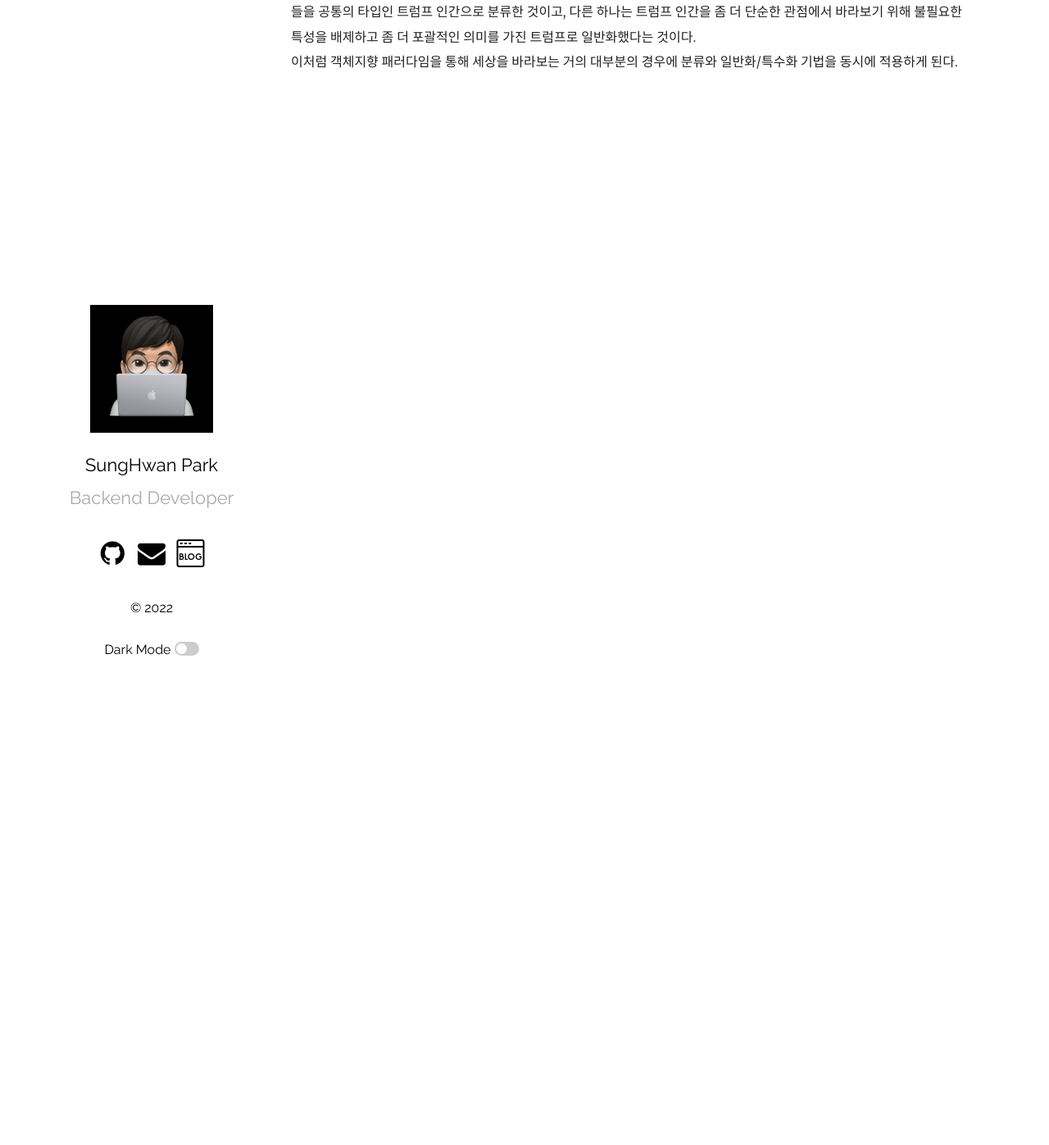
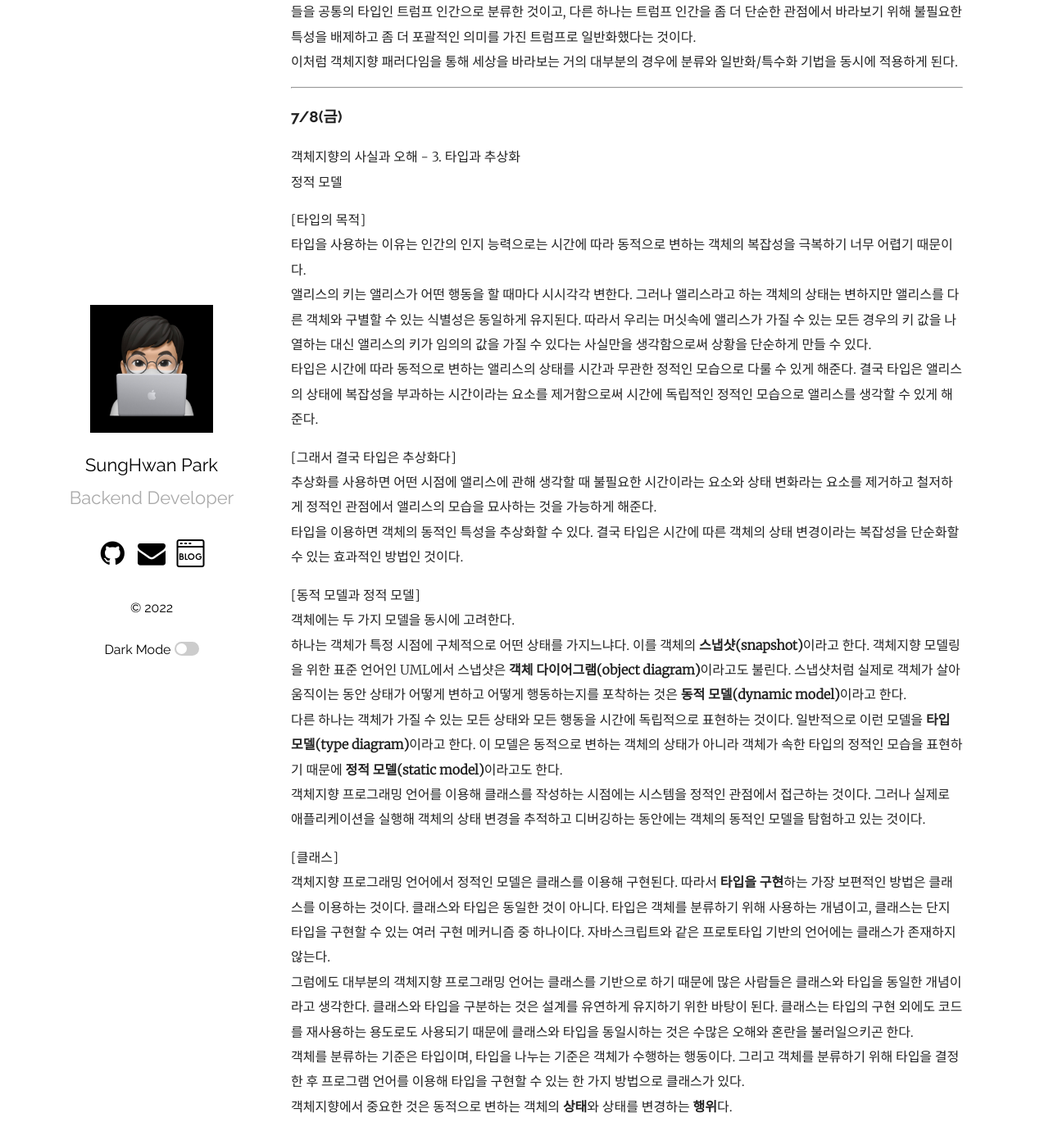
Before and after one commit to park0219/park0219.github.io, a Jekyll site: the page built from _posts/2022-07-01-7월TIL.markdown, in a window 1280 px wide and 1400 px high, scrolled down 7078 px. Shown: the top 1397 px of the window at 82% size. Built offline with Jekyll 4.4.1, drawn with Linux system fonts in a browser that asks for light colours; comment, search, counter and statistics services are not loaded.

Commit message:
feat: 2022-07-08 TIL 추가

```diff
--- a/_posts/2022-07-01-7월TIL.markdown
+++ b/_posts/2022-07-01-7월TIL.markdown
@@ -160,3 +160,31 @@ categories: 202207 TIL
 추상화의 두 번째 차원은 중요한 부분을 강조하기 위해 불필요한 세부 사항을 제거시켜 단순하게 만드는 것이다. 앨리스의 이야기에서 정원에 있는 등장인물을 트럼프 인간으로 추상화했다. 그러나 가끔씩은 트럼프 인간이 아니라 더 단순화된 트럼프로 보는 것이 상황을 더 단순하게 만드는 경우가 있다. 이때 앨리스는 트럼프 인간의 특수한 능력은 제거하고 트럼프의 특성에 집중한 것이다. 따라서 앨리스는 그 시점에 중요한 사항인 트럼프의 특성에만 집중하고 불필요한 트럼프 인간의 특성은 제거해 상황을 단순하게 만든 것이다.
 여기서 두 가지 추상화 기법이 사용되었다. 하나는 정원에 있던 등장인물들의 차이점을 배제하고 공통점만을 강조함으로써 이들을 공통의 타입인 트럼프 인간으로 분류한 것이고, 다른 하나는 트럼프 인간을 좀 더 단순한 관점에서 바라보기 위해 불필요한 특성을 배제하고 좀 더 포괄적인 의미를 가진 트럼프로 일반화했다는 것이다.
 이처럼 객체지향 패러다임을 통해 세상을 바라보는 거의 대부분의 경우에 분류와 일반화/특수화 기법을 동시에 적용하게 된다.
+
+---
+
+### 7/8(금)
+
+객체지향의 사실과 오해 - 3. 타입과 추상화
+정적 모델
+
+[타입의 목적]
+타입을 사용하는 이유는 인간의 인지 능력으로는 시간에 따라 동적으로 변하는 객체의 복잡성을 극복하기 너무 어렵기 때문이다.
+앨리스의 키는 앨리스가 어떤 행동을 할 때마다 시시각각 변한다. 그러나 앨리스라고 하는 객체의 상태는 변하지만 앨리스를 다른 객체와 구별할 수 있는 식별성은 동일하게 유지된다. 따라서 우리는 머싯속에 앨리스가 가질 수 있는 모든 경우의 키 값을 나열하는 대신 앨리스의 키가 임의의 값을 가질 수 있다는 사실만을 생각함으로써 상황을 단순하게 만들 수 있다.
+타입은 시간에 따라 동적으로 변하는 앨리스의 상태를 시간과 무관한 정적인 모습으로 다룰 수 있게 해준다. 결국 타입은 앨리스의 상태에 복잡성을 부과하는 시간이라는 요소를 제거함으로써 시간에 독립적인 정적인 모습으로 앨리스를 생각할 수 있게 해준다.
+
+[그래서 결국 타입은 추상화다]
+추상화를 사용하면 어떤 시점에 앨리스에 관해 생각할 때 불필요한 시간이라는 요소와 상태 변화라는 요소를 제거하고 철저하게 정적인 관점에서 앨리스의 모습을 묘사하는 것을 가능하게 해준다.
+타입을 이용하면 객체의 동적인 특성을 추상화할 수 있다. 결국 타입은 시간에 따른 객체의 상태 변경이라는 복잡성을 단순화할 수 있는 효과적인 방법인 것이다.
+
+[동적 모델과 정적 모델]
+객체에는 두 가지 모델을 동시에 고려한다.
+하나는 객체가 특정 시점에 구체적으로 어떤 상태를 가지느냐다. 이를 객체의 **스냅샷(snapshot)**이라고 한다. 객체지향 모델링을 위한 표준 언어인 UML에서 스냅샷은 **객체 다이어그램(object diagram)**이라고도 불린다. 스냅샷처럼 실제로 객체가 살아 움직이는 동안 상태가 어떻게 변하고 어떻게 행동하는지를 포착하는 것은 **동적 모델(dynamic model)**이라고 한다.
+다른 하나는 객체가 가질 수 있는 모든 상태와 모든 행동을 시간에 독립적으로 표현하는 것이다. 일반적으로 이런 모델을 **타입 모델(type diagram)**이라고 한다. 이 모델은 동적으로 변하는 객체의 상태가 아니라 객체가 속한 타입의 정적인 모습을 표현하기 때문에 **정적 모델(static model)**이라고도 한다.
+객체지향 프로그래밍 언어를 이용해 클래스를 작성하는 시점에는 시스템을 정적인 관점에서 접근하는 것이다. 그러나 실제로 애플리케이션을 실행해 객체의 상태 변경을 추적하고 디버깅하는 동안에는 객체의 동적인 모델을 탐험하고 있는 것이다.
+
+[클래스]
+객체지향 프로그래밍 언어에서 정적인 모델은 클래스를 이용해 구현된다. 따라서 **타입을 구현**하는 가장 보편적인 방법은 클래스를 이용하는 것이다. 클래스와 타입은 동일한 것이 아니다. 타입은 객체를 분류하기 위해 사용하는 개념이고, 클래스는 단지 타입을 구현할 수 있는 여러 구현 메커니즘 중 하나이다. 자바스크립트와 같은 프로토타입 기반의 언어에는 클래스가 존재하지 않는다.
+그럼에도 대부분의 객체지향 프로그래밍 언어는 클래스를 기반으로 하기 때문에 많은 사람들은 클래스와 타입을 동일한 개념이라고 생각한다. 클래스와 타입을 구분하는 것은 설계를 유연하게 유지하기 위한 바탕이 된다. 클래스는 타입의 구현 외에도 코드를 재사용하는 용도로도 사용되기 때문에 클래스와 타입을 동일시하는 것은 수많은 오해와 혼란을 불러일으키곤 한다.
+객체를 분류하는 기준은 타입이며, 타입을 나누는 기준은 객체가 수행하는 행동이다. 그리고 객체를 분류하기 위해 타입을 결정한 후 프로그램 언어를 이용해 타입을 구현할 수 있는 한 가지 방법으로 클래스가 있다.
+객체지향에서 중요한 것은 동적으로 변하는 객체의 **상태**와 상태를 변경하는 **행위**다.
```
